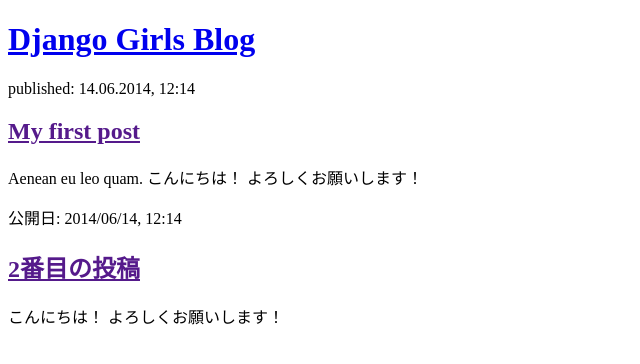
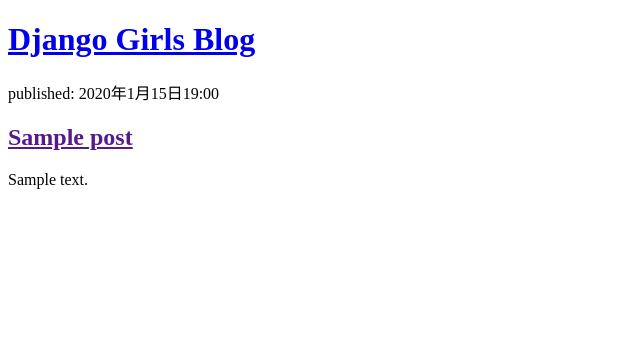
Before and after one commit to zyu25001-png/my-first-blog, a Django app: page / in a window 1280 px wide. Shown: the top 364 px of the page, without its empty margins (0-640 px from the left). Run offline with Django 5.2, Linux system fonts and the light colour scheme; tables that the repository leaves empty hold one stand-in row (values such as "Sample post").

Commit message:
Modified templates to display posts from database.

```diff
--- a/blog/templates/blog/post_list.html
+++ b/blog/templates/blog/post_list.html
@@ -12,17 +12,14 @@
         <h1><a href="/">Django Girls Blog</a></h1>
     </div>
 
+    {% for post in posts %}
     <div>
-        <p>published: 14.06.2014, 12:14</p>
-        <h2><a href="">My first post</a></h2>
-        <p>Aenean eu leo quam. こんにちは！ よろしくお願いします！ </p>
+        <p>published: {{ post.published_date }}</p>
+        <h2><a href="">{{ post.title }}</a></h2>
+        <p>{{ post.text|linebreaksbr }}</p>
     </div>
+    {% endfor %}
 
-    <div>
-        <p>公開日: 2014/06/14, 12:14</p>
-        <h2><a href="">2番目の投稿</a></h2>
-        <p> こんにちは！ よろしくお願いします！ </p>
-    </div>
 </body>
 
 </html>
--- a/blog/views.py
+++ b/blog/views.py
@@ -2,7 +2,9 @@
 # Create your views here.
 from django.shortcuts import render
 from .models import Post
+from django.utils import timezone
+
 
 def post_list(request):
-    posts = Post.objects.all()
+    posts = Post.objects.filter(published_date__lte=timezone.now()).order_by('published_date')
     return render(request, 'blog/post_list.html', {'posts': posts})
```
